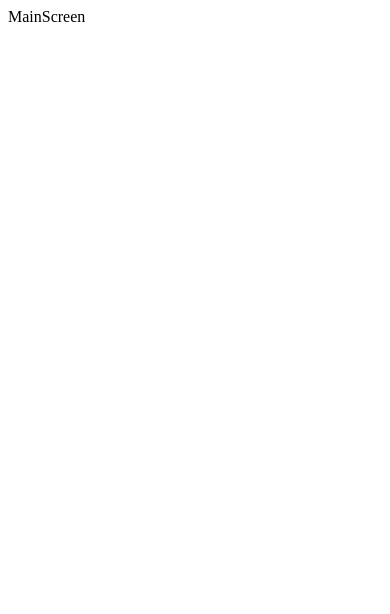
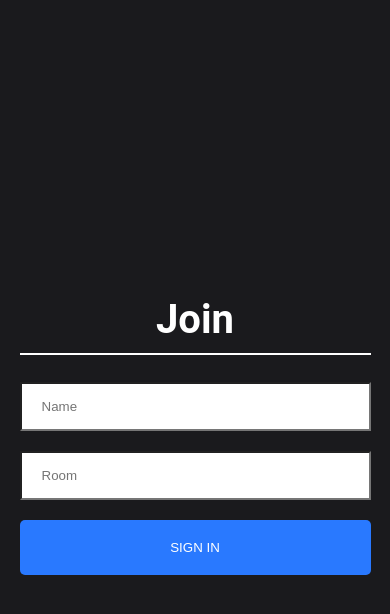
Before and after one commit to matany90/Chat-App, a React (Create React App) app: page / in a window 390 px wide. Shown: the top 614 px of the page. Built offline with nearby package versions, Linux system fonts and the light colour scheme.

Commit message:
main screen added

```diff
--- a/src/App.js
+++ b/src/App.js
@@ -1,8 +1,8 @@
 import React from 'react';
 import { BrowserRouter as Router, Route } from 'react-router-dom';
 
-import MainScreen from './Screens/MainScreen';
-import ChatScreen from './Screens/ChatScreen';
+import MainScreen from './Screens/MainScreen/MainScreen';
+import ChatScreen from './Screens/ChatScreen/ChatScreen';
 
 const App = () => (
   <Router>
--- a/src/Screens/MainScreen.js
+++ /dev/null
@@ -1,7 +0,0 @@
-import React from 'react';
-
-const MainScreen = () => (
-    <div>MainScreen</div>
-)
-
-export default MainScreen;
--- /dev/null
+++ b/src/Screens/MainScreen/MainScreen.css
@@ -0,0 +1,71 @@
+html, body {
+    font-family: 'Roboto', sans-serif;
+    padding: 0;
+    margin: 0;
+  }
+
+  #root {
+    height: 100vh;
+  }
+
+  * {
+    box-sizing: border-box;
+  }
+
+  .joinOuterContainer {
+    display: flex;
+    justify-content: center;
+    text-align: center;
+    height: 100vh;
+    align-items: center;
+    background-color: #1A1A1D;
+  }
+
+  .joinInnerContainer {
+    width: 20%;
+  }
+
+  .joinInput {
+    border-radius: 0;
+    padding: 15px 20px;
+    width: 100%;
+  }
+
+  .heading {
+    color: white;
+    font-size: 2.5em;
+    padding-bottom: 10px;
+    border-bottom: 2px solid white;
+  }
+
+  .button {
+      color: #fff !important;
+      text-transform: uppercase;
+      text-decoration: none;
+      background: #2979FF;
+      padding: 20px;
+      border-radius: 5px;
+      display: inline-block;
+      border: none;
+      width: 100%;
+  }
+
+  .mt-20 {
+    margin-top: 20px;
+  }
+
+  @media (min-width: 320px) and (max-width: 480px) {
+    .joinOuterContainer {
+      height: 100%;
+    }
+
+    .joinInnerContainer {
+      width: 90%;
+    }
+
+
+  }
+
+  button:focus {
+    outline: 0;
+  }
--- /dev/null
+++ b/src/Screens/MainScreen/MainScreen.js
@@ -0,0 +1,30 @@
+import React, { useState } from 'react';
+import { Link } from 'react-router-dom';
+
+import './MainScreen.css';
+
+const MainScreen = () => {
+    const [name, setName] = useState('');
+    const [room, setRoom] = useState('');
+
+    return (
+        <div className="joinOuterContainer">
+            <div className="joinInnerContainer">
+                <h1 className="heading">Join</h1>
+                <div>
+                    <input placeholder="Name" className="joinInput" type="text" onChange={(event) => setName(event.target.value)} />
+                </div>
+                <div>
+                    <input placeholder="Room" className="joinInput mt-20" type="text" onChange={(event) => setRoom(event.target.value)} />
+                </div>
+                <Link
+                    onClick={event => (!name || !room) ? event.preventDefault() : null}
+                    to={`/chat?name=${name}&room=${room}`}>
+                    <button className="button mt-20" type="submit">Sign In</button>
+                </Link>
+            </div>
+        </div>
+    );
+}
+
+export default MainScreen;
```
Also changed, not shown: src/Screens/ChatScreen/ChatScreen.css (added, +34 -0 lines), src/Screens/ChatScreen/ChatScreen.js (renamed from src/Screens/ChatScreen.js).
